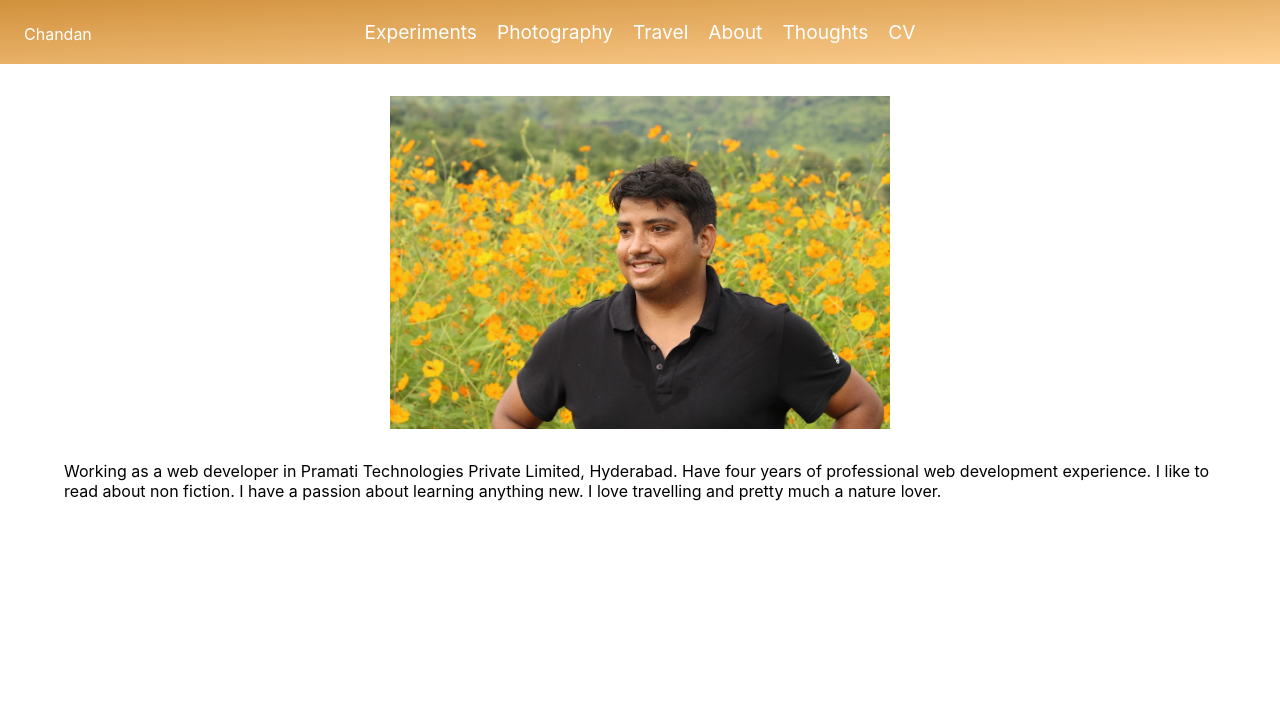
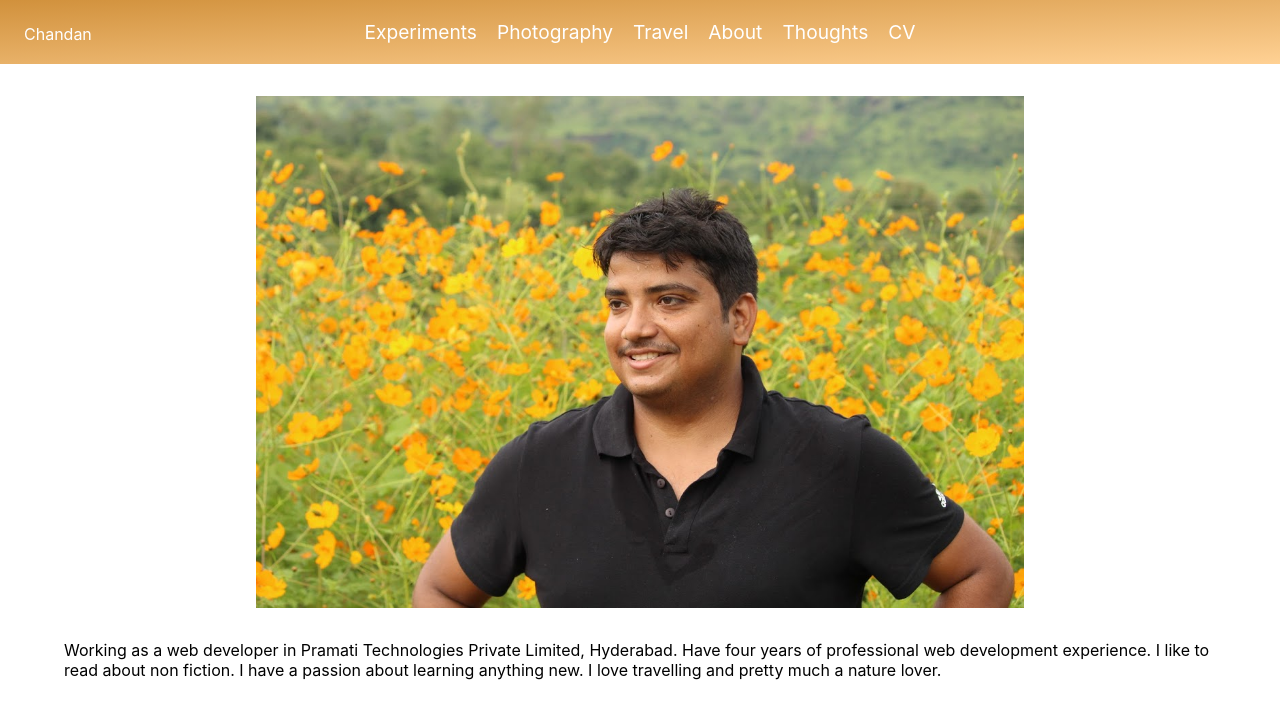
Before and after one commit to chandankrjha/chandankrjha, a React (Create React App) app: page / in a window 1280 px wide. Shown: the top 718 px of the page. Built offline with nearby package versions, Linux system fonts and the light colour scheme.

Commit message:
resizable image

```diff
--- a/src/styles/landing.scss
+++ b/src/styles/landing.scss
@@ -6,7 +6,7 @@
     margin: 0 auto;
 
     .landing-image {
-      max-width: 500px;
+      max-width: 60vw;
       height: auto;
       float: left;
       margin: 2rem;
```
